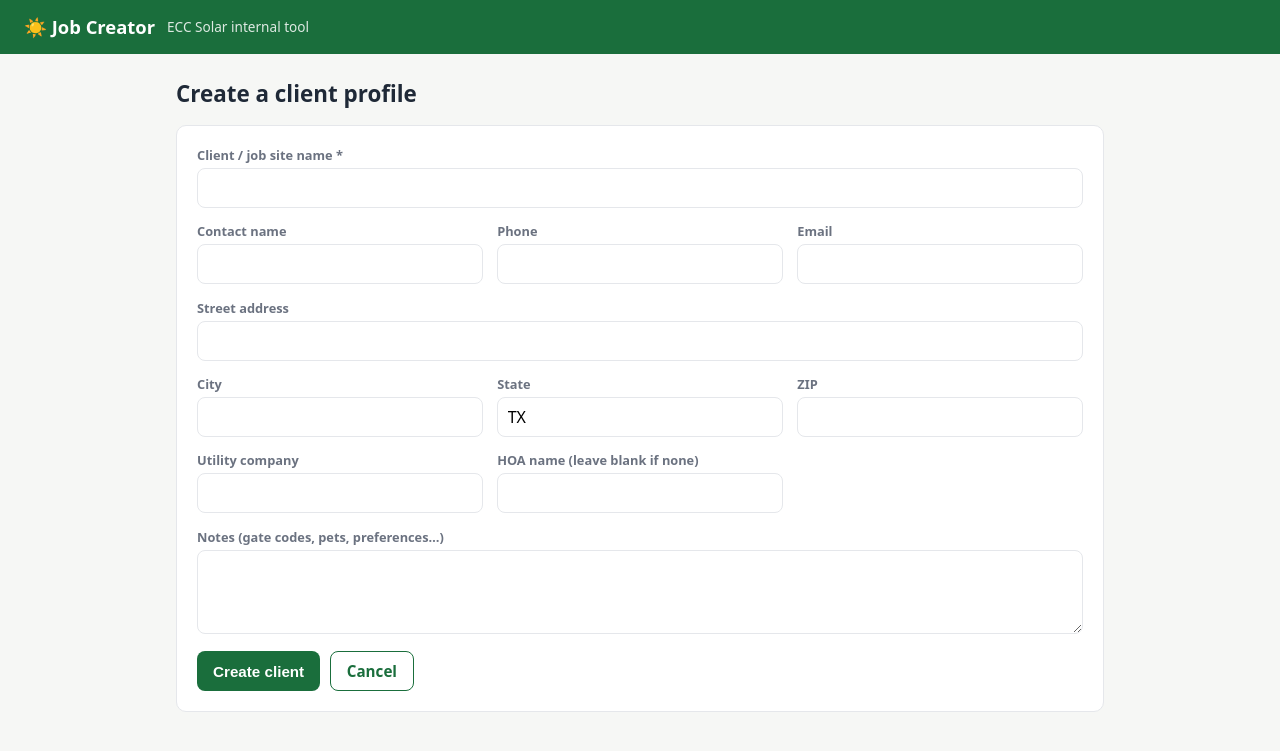
After one commit to RaIn-Solar/job-creator-app, a Flask app: page /clients/new in a window 1280 px wide. The commit adds this page. Shown: the top 751 px of the page. Run offline with Flask 3, Linux system fonts and the light colour scheme.

Commit message:
Piece 2: new-client form and client profile pages
- /clients/new: create form with validation and flash messages
- /clients/<id>: profile page with all client fields and a jobs
  placeholder for Piece 3
- home page links each client to their profile; New client button
- base template: form, button, flash, and profile styles

Co-Authored-By: Claude <noreply@anthropic.com>
Claude-Session: https://claude.ai/code/session_01BHvuvRs6P5XV4UN15WC78E

```diff
--- a/app.py
+++ b/app.py
@@ -1,23 +1,31 @@
 """Job Creator — internal tool for ECC Solar.
 
-Piece 1: Flask skeleton backed by SQLite. The home page lists client
-profiles from the database.
+Piece 1: Flask skeleton backed by SQLite; home page lists client profiles.
+Piece 2: "New client" form and individual client profile pages.
 
 Run it:
-    pip install -r requirements.txt
+    python -m pip install -r requirements.txt
     python app.py
-then open http://localhost:5000 in your browser.
+then open http://127.0.0.1:5000 in your browser.
 """
 
 import sqlite3
 from pathlib import Path
 
-from flask import Flask, g, render_template
+from flask import Flask, abort, flash, g, redirect, render_template, request, url_for
 
 BASE_DIR = Path(__file__).parent
 DATABASE = BASE_DIR / "job_creator.db"
 
+# The columns a user can fill in on the client form, in display order.
+CLIENT_FIELDS = [
+    "name", "contact_name", "phone", "email", "street", "city",
+    "state", "zip", "utility_company", "hoa_name", "notes",
+]
+
 app = Flask(__name__)
+# Needed for flash messages; fine as a constant for an internal single-box tool.
+app.secret_key = "ecc-solar-job-creator"
 
 
 def get_db():
@@ -64,6 +72,35 @@ def home():
     return render_template("index.html", clients=clients)
 
 
+@app.route("/clients/new", methods=["GET", "POST"])
+def new_client():
+    if request.method == "POST":
+        values = {f: request.form.get(f, "").strip() for f in CLIENT_FIELDS}
+        if not values["name"]:
+            flash("Client name is required.", "error")
+            return render_template("client_form.html", values=values), 400
+        db = get_db()
+        cur = db.execute(
+            f"INSERT INTO clients ({', '.join(CLIENT_FIELDS)})"
+            f" VALUES ({', '.join('?' * len(CLIENT_FIELDS))})",
+            [values[f] for f in CLIENT_FIELDS],
+        )
+        db.commit()
+        flash(f"Client profile created: {values['name']}")
+        return redirect(url_for("client_detail", client_id=cur.lastrowid))
+    return render_template("client_form.html", values={})
+
+
+@app.route("/clients/<int:client_id>")
+def client_detail(client_id):
+    client = get_db().execute(
+        "SELECT * FROM clients WHERE id = ?", (client_id,)
+    ).fetchone()
+    if client is None:
+        abort(404)
+    return render_template("client_detail.html", client=client)
+
+
 if __name__ == "__main__":
     init_db()
     app.run(debug=True)
--- a/templates/base.html
+++ b/templates/base.html
@@ -46,6 +46,52 @@
     tr:last-child td { border-bottom: none; }
     .muted { color: var(--muted); }
     .empty { color: var(--muted); padding: 1rem 0; }
+    a { color: var(--brand); }
+    .toolbar { display: flex; justify-content: space-between; align-items: center; margin-bottom: 1rem; }
+    .toolbar h1 { margin: 0; }
+    .btn {
+      display: inline-block;
+      background: var(--brand);
+      color: white !important;
+      text-decoration: none;
+      border: none;
+      border-radius: 8px;
+      padding: 0.55rem 1rem;
+      font-size: 0.95rem;
+      font-weight: 600;
+      cursor: pointer;
+    }
+    .btn:hover { background: var(--brand-dark); }
+    .btn-secondary { background: transparent; color: var(--brand) !important; border: 1px solid var(--brand); }
+    .form-grid {
+      display: grid;
+      grid-template-columns: repeat(auto-fit, minmax(220px, 1fr));
+      gap: 0.9rem;
+    }
+    .field { display: flex; flex-direction: column; gap: 0.25rem; }
+    .field.wide { grid-column: 1 / -1; }
+    label { font-size: 0.8rem; color: var(--muted); font-weight: 600; }
+    input, textarea, select {
+      font: inherit;
+      padding: 0.5rem 0.6rem;
+      border: 1px solid var(--border);
+      border-radius: 8px;
+      background: white;
+    }
+    input:focus, textarea:focus, select:focus { outline: 2px solid var(--brand); border-color: var(--brand); }
+    .actions { margin-top: 1.1rem; display: flex; gap: 0.6rem; }
+    .flash {
+      border-radius: 8px;
+      padding: 0.7rem 1rem;
+      margin-bottom: 1rem;
+      background: #e7f4ec;
+      border: 1px solid #bfe3cd;
+      color: #14532d;
+    }
+    .flash.error { background: #fdecec; border-color: #f5c2c2; color: #7f1d1d; }
+    dl.profile { display: grid; grid-template-columns: 180px 1fr; gap: 0.45rem 1rem; margin: 0; }
+    dl.profile dt { color: var(--muted); font-size: 0.85rem; }
+    dl.profile dd { margin: 0; }
   </style>
 </head>
 <body>
@@ -54,6 +100,11 @@
     <span class="sub">ECC Solar internal tool</span>
   </header>
   <main>
+    {% with messages = get_flashed_messages(with_categories=true) %}
+      {% for category, message in messages %}
+        <div class="flash {{ category }}">{{ message }}</div>
+      {% endfor %}
+    {% endwith %}
     {% block content %}{% endblock %}
   </main>
 </body>
--- /dev/null
+++ b/templates/client_form.html
@@ -0,0 +1,57 @@
+{% extends "base.html" %}
+{% block title %}New client{% endblock %}
+{% block content %}
+<h1>Create a client profile</h1>
+<form method="post" class="card">
+  <div class="form-grid">
+    <div class="field wide">
+      <label for="name">Client / job site name *</label>
+      <input id="name" name="name" value="{{ values.get('name', '') }}" required>
+    </div>
+    <div class="field">
+      <label for="contact_name">Contact name</label>
+      <input id="contact_name" name="contact_name" value="{{ values.get('contact_name', '') }}">
+    </div>
+    <div class="field">
+      <label for="phone">Phone</label>
+      <input id="phone" name="phone" value="{{ values.get('phone', '') }}">
+    </div>
+    <div class="field">
+      <label for="email">Email</label>
+      <input id="email" name="email" type="email" value="{{ values.get('email', '') }}">
+    </div>
+    <div class="field wide">
+      <label for="street">Street address</label>
+      <input id="street" name="street" value="{{ values.get('street', '') }}">
+    </div>
+    <div class="field">
+      <label for="city">City</label>
+      <input id="city" name="city" value="{{ values.get('city', '') }}">
+    </div>
+    <div class="field">
+      <label for="state">State</label>
+      <input id="state" name="state" value="{{ values.get('state', 'TX') }}">
+    </div>
+    <div class="field">
+      <label for="zip">ZIP</label>
+      <input id="zip" name="zip" value="{{ values.get('zip', '') }}">
+    </div>
+    <div class="field">
+      <label for="utility_company">Utility company</label>
+      <input id="utility_company" name="utility_company" value="{{ values.get('utility_company', '') }}">
+    </div>
+    <div class="field">
+      <label for="hoa_name">HOA name (leave blank if none)</label>
+      <input id="hoa_name" name="hoa_name" value="{{ values.get('hoa_name', '') }}">
+    </div>
+    <div class="field wide">
+      <label for="notes">Notes (gate codes, pets, preferences…)</label>
+      <textarea id="notes" name="notes" rows="3">{{ values.get('notes', '') }}</textarea>
+    </div>
+  </div>
+  <div class="actions">
+    <button type="submit" class="btn">Create client</button>
+    <a href="{{ url_for('home') }}" class="btn btn-secondary">Cancel</a>
+  </div>
+</form>
+{% endblock %}
```
Also changed, not shown: templates/client_detail.html (added, +31 -0 lines), templates/index.html (+9 -6 lines), README.md.
